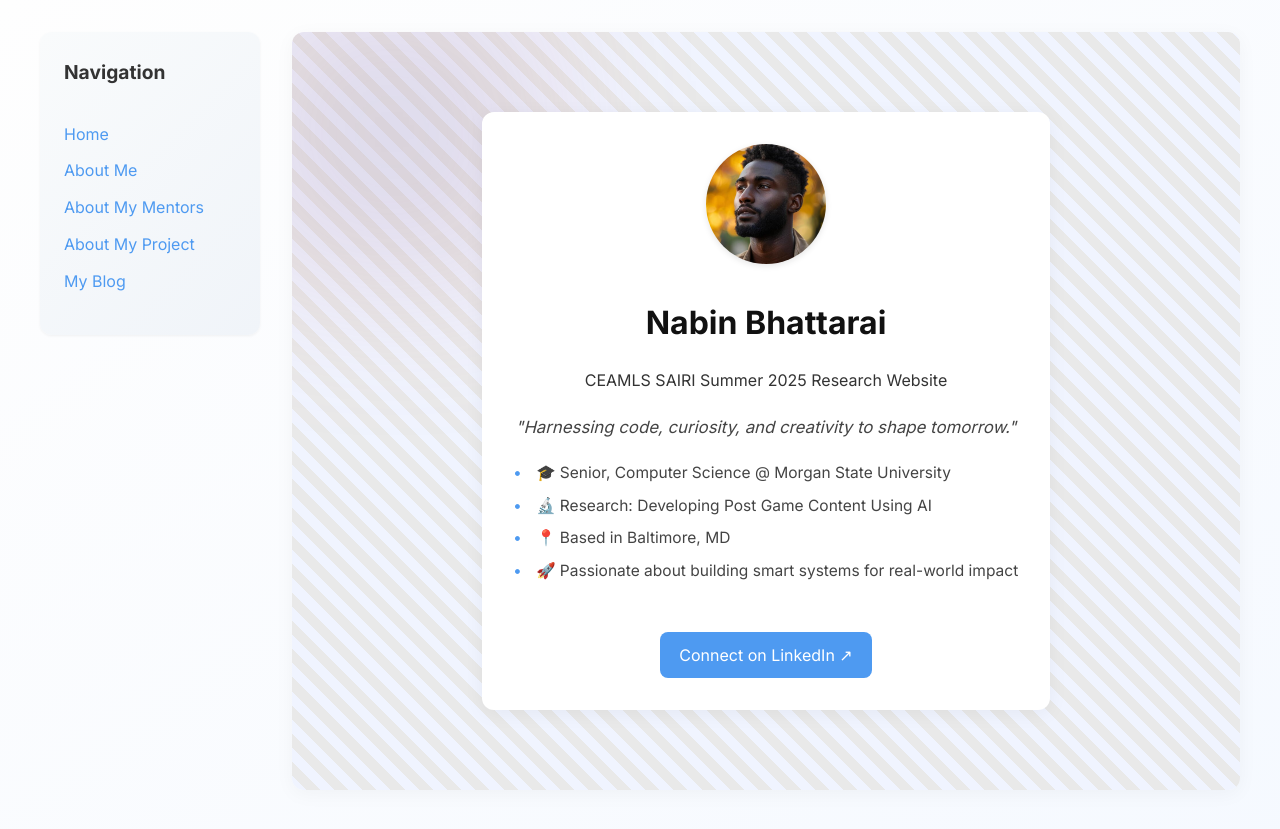
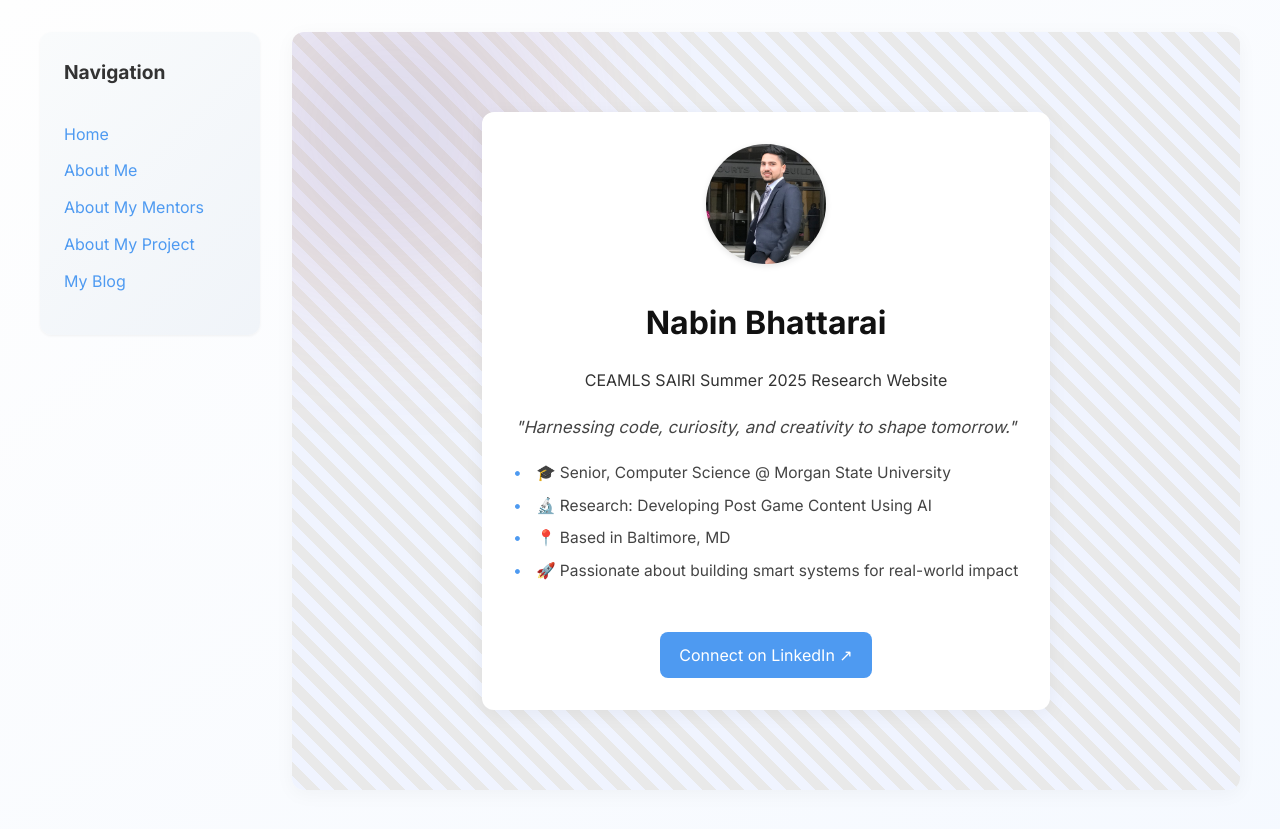
Before and after one commit to bhattarainabin2055/bhattarainabin2055.github.io, a Jekyll site: the page built from index.md, in a window 1280 px wide. Shown: the top 829 px of the page. Built offline with Jekyll 4.4.1, drawn with Linux system fonts in a browser that asks for light colours.

Commit message:
Update index.md

```diff
--- a/index.md
+++ b/index.md
@@ -12,5 +12,5 @@ quick_facts:
   - "🚀 Passionate about building smart systems for real-world impact"
 
 linkedin: https://www.linkedin.com/in/nabin-bhattarai-b01784351
-image: /assets/images/me.jpg
+image: assets/IMG_7412.jpg
 ---
```
